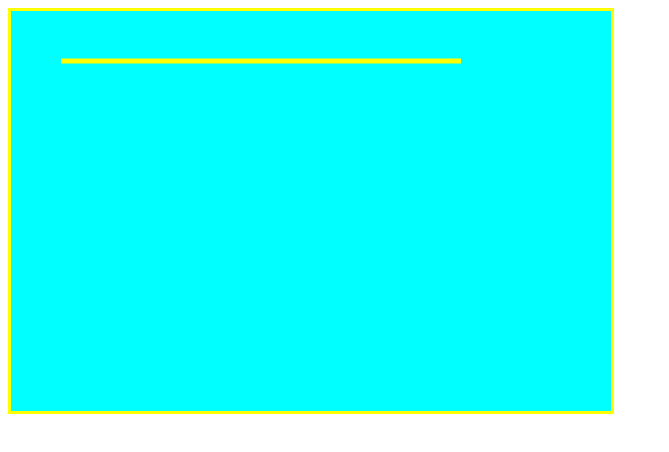
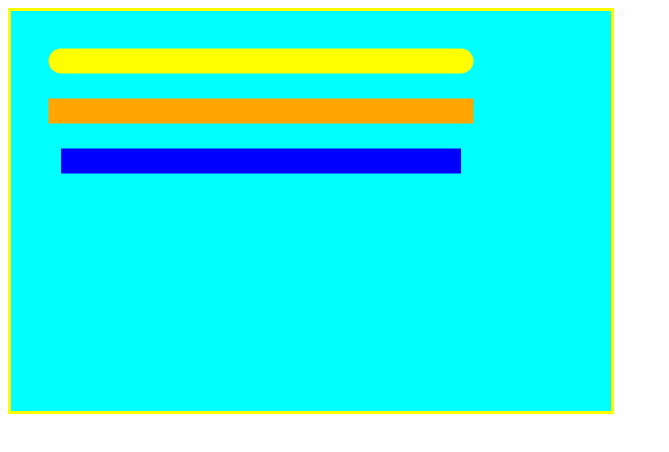
Before and after one commit to Andres-N-H-1992/Crea-tus-juegos-con-html-y-canvas, a plain HTML site: page lineas.html in a window 1280 px wide. Shown: the whole page, without its empty margins (0-669 px from the left). Drawn offline with Linux system fonts and the light colour scheme.

Commit message:
04.propiedades de las lineas en el canvas

```diff
--- a/lineas.html
+++ b/lineas.html
@@ -29,15 +29,30 @@
                     // alert("si, se soporta la etiqueta canvas");
 
                     //estilos
-                    ctx.lineWidth = 5;
+                    ctx.lineWidth = 25;
                     ctx.strokeStyle = "yellow";
-
                     //inicializamos la linea con el metodo beginPath
                     ctx.beginPath();
+                    ctx.lineCap="round";
                     ctx.moveTo(50, 50);
                     ctx.lineTo(450, 50);
                     ctx.stroke();
 
+
+                    ctx.strokeStyle = "orange";
+                    ctx.beginPath();
+                    ctx.lineCap="square";
+                    ctx.moveTo(50, 100);
+                    ctx.lineTo(450, 100);
+                    ctx.stroke();
+
+
+                    ctx.strokeStyle = "blue";
+                    ctx.beginPath();
+                    ctx.lineCap="butt";
+                    ctx.moveTo(50, 150);
+                    ctx.lineTo(450, 150);
+                    ctx.stroke();
 
 
 
```
